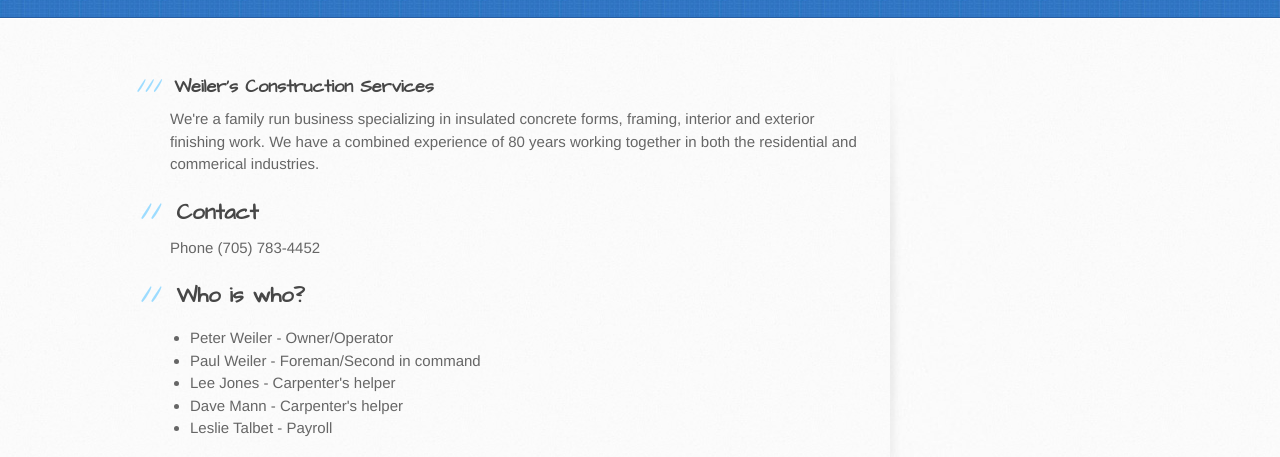
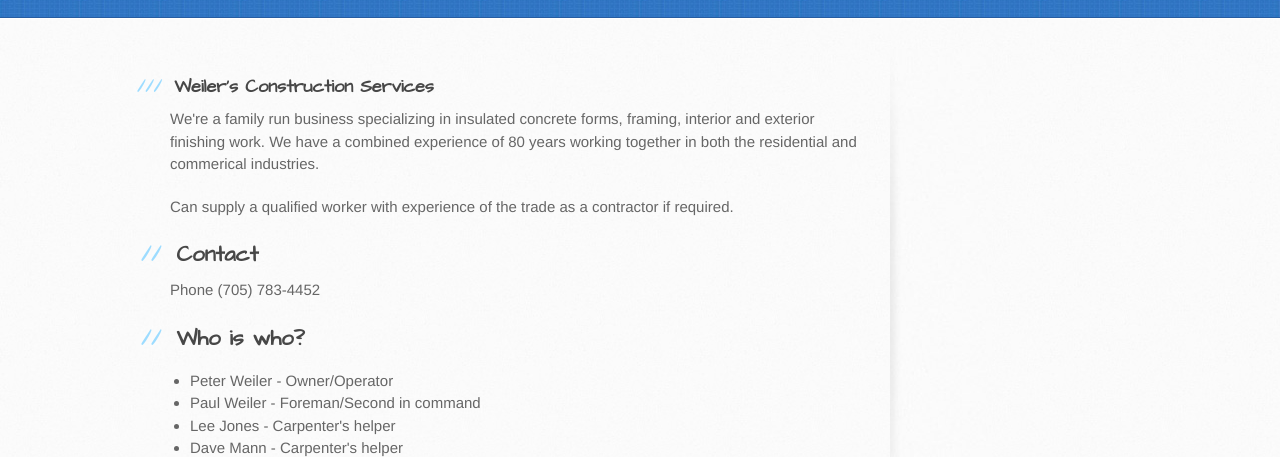
Before and after one commit to weilercs/weilercs.github.io, a plain HTML site: page index.html in a window 1280 px wide. Shown: the part 327-784 px from the top of the page. Drawn offline with Linux system fonts and the light colour scheme.

Commit message:
Update index.html

```diff
--- a/index.html
+++ b/index.html
@@ -32,6 +32,8 @@
 
 <p>We're a family run business specializing in insulated concrete forms, framing, interior and exterior finishing work.
 We have a combined experience of 80 years working together in both the residential and commerical industries.</p>
+
+<p>Can supply a qualified worker with experience of the trade as a contractor if required.</p>
 
 <h2>
 <a id="contact" class="anchor" href="#contact" aria-hidden="true"><span class="octicon octicon-link"></span></a>Contact</h2>
```
